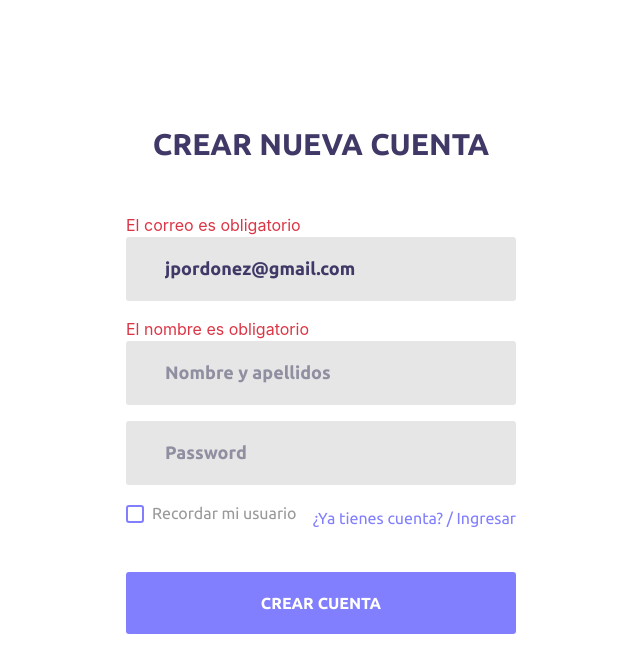
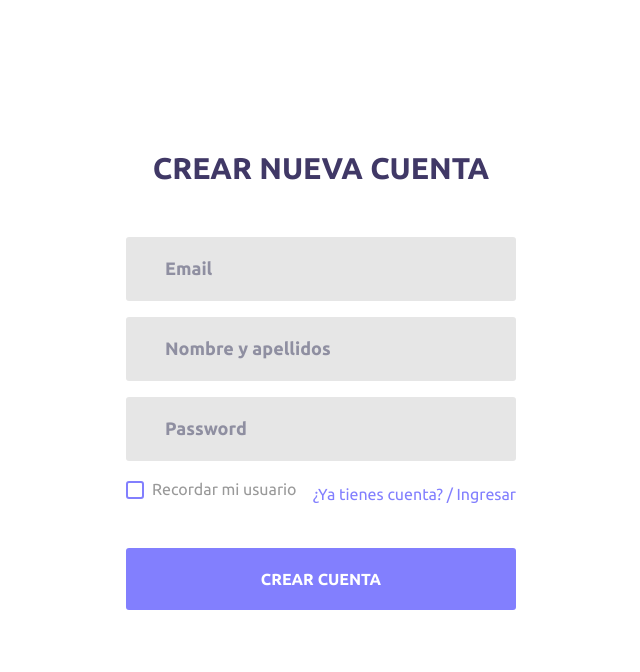
Before and after one commit to JonathanPerez666/AutenticacionFirebase, an Angular app: page /registro in a window 1280 px wide. Shown: the top 672 px of the page, without its empty margins (319-959 px from the left). Built offline with nearby package versions, Linux system fonts and the light colour scheme.

Commit message:
Mostrando errores en pantalla

```diff
--- a/src/app/pages/registro/registro.component.html
+++ b/src/app/pages/registro/registro.component.html
@@ -6,21 +6,21 @@
                 <span class="login100-form-title p-b-51">
                         Crear nueva cuenta
                     </span>
-                    <span class="text-danger">El correo es obligatorio</span>
+                    <span *ngIf="f.submitted && f.controls['email'].errors" class="text-danger animated fadeIn">El correo es obligatorio</span>
                     <div class="wrap-input100 m-b-16">
                         <input class="input100" type="email" name="email" [(ngModel)]="usuario.email" required email placeholder="Email">
 
                         <span class="focus-input100"></span>
                     </div>
 
-                    <span class="text-danger">El nombre es obligatorio</span>
+                    <span *ngIf="f.submitted && f.controls['nombre'].errors" class="text-danger animated fadeIn">El nombre es obligatorio</span>
                     <div class="wrap-input100 m-b-16">
                         <input class="input100" type="text" name="nombre" [(ngModel)]="usuario.nombre" required minlength="3" placeholder="Nombre y apellidos">
 
                         <span class="focus-input100"></span>
                     </div>
 
-                    <!-- <span class="text-danger">La contraseña debe de ser más de 6 letras</span> -->
+                    <span *ngIf="f.submitted && f.controls['password'].errors" class="text-danger animated fadeIn">La contraseña debe de ser más de 6 letras</span>
                     <div class="wrap-input100 m-b-16">
                         <input class="input100" type="password" name="password" [(ngModel)]="usuario.password" required minlength="6" placeholder="Password">
                         <span class="focus-input100"></span>
--- a/src/app/pages/registro/registro.component.ts
+++ b/src/app/pages/registro/registro.component.ts
@@ -15,10 +15,9 @@ export class RegistroComponent implements OnInit {
 
   ngOnInit() {
     this.usuario = new UsuarioModel();
-    this.usuario.email = 'jpordonez@gmail.com';
   }
 
-  onSubmit(form: NgForm ){
+  onSubmit(form: NgForm ) {
     if (form.invalid) { return; }
     console.log(form);
 
```
